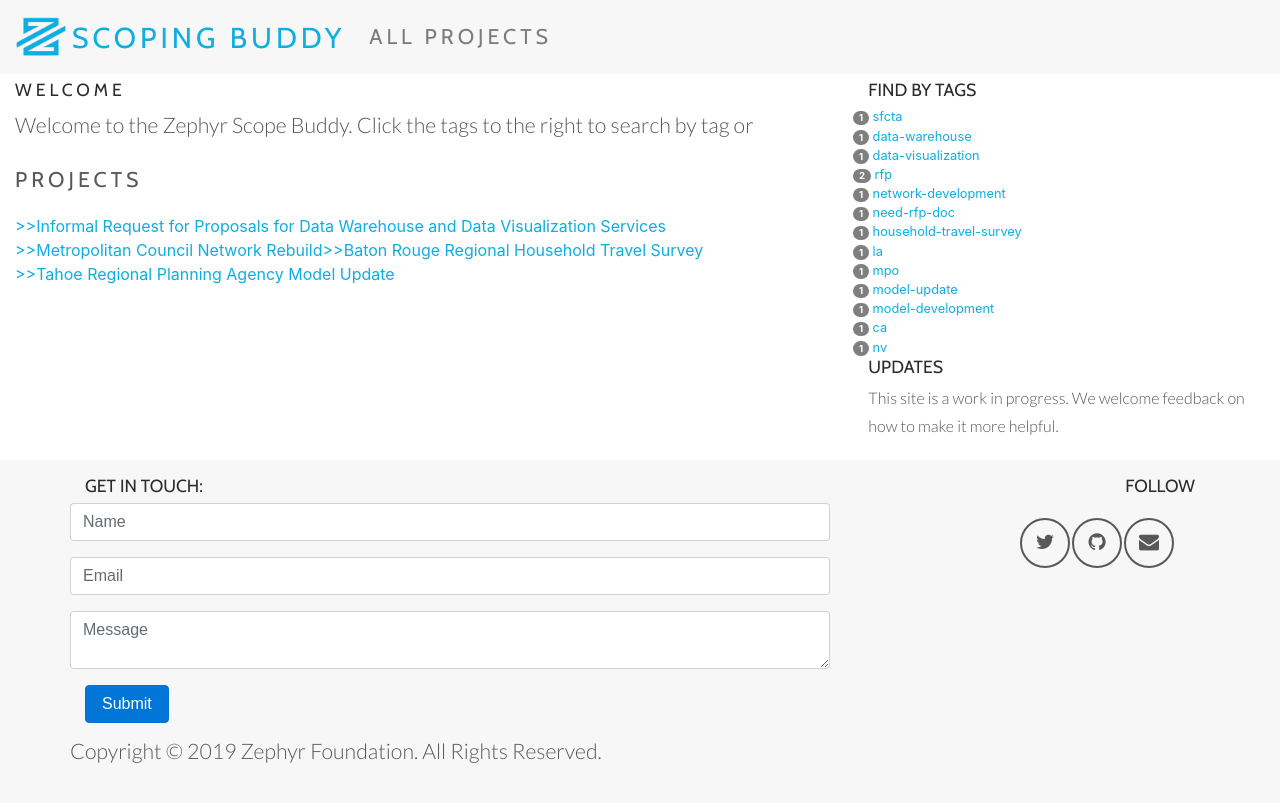
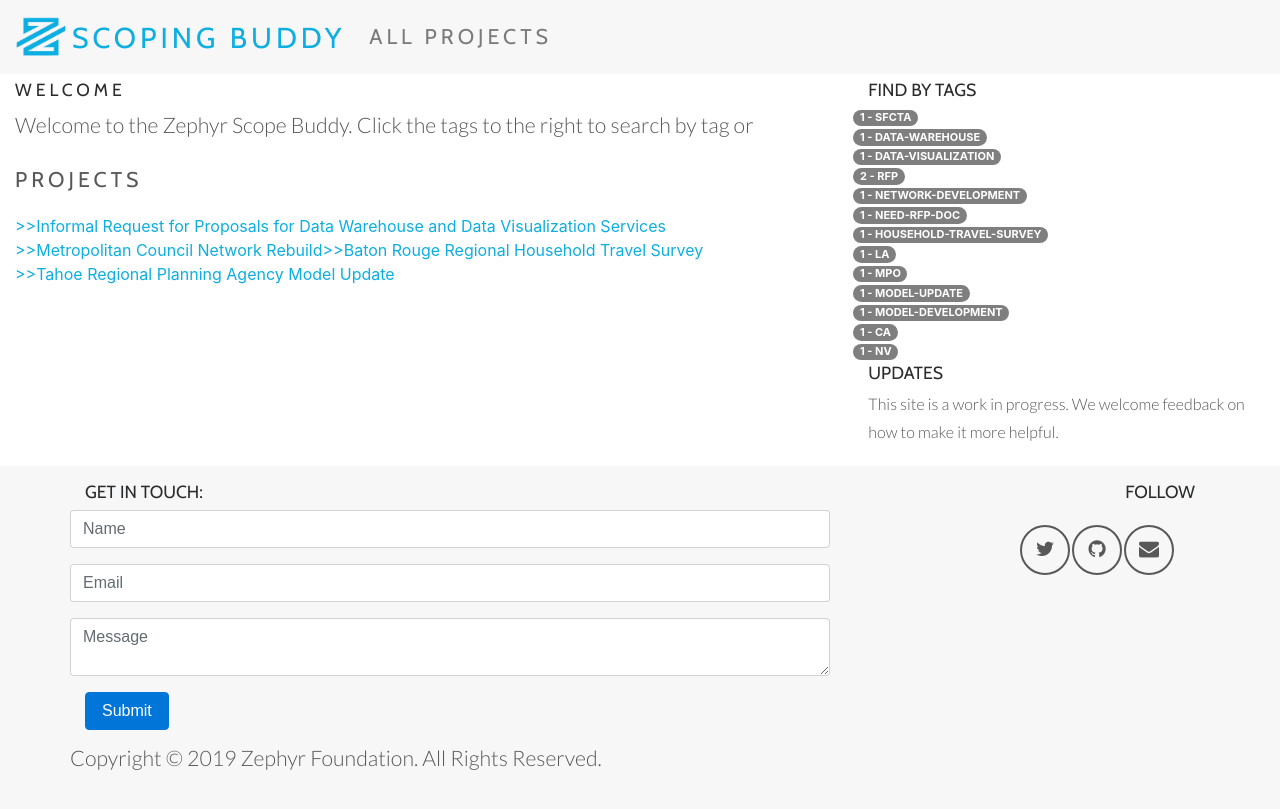
Before and after one commit to ZephyrTransport/scoping-buddy, a Jekyll site: the page built from index.html, in a window 1280 px wide. Shown: the top 809 px of the page. Built offline with Jekyll 4.4.1, drawn with Linux system fonts in a browser that asks for light colours; nearby versions of some CDN libraries.

Commit message:
format buttons

```diff
--- a/css/directory.css
+++ b/css/directory.css
@@ -200,6 +200,9 @@ Items
 
 .badge-primary {
 	background-color: rgba(0,0,0,.5);
+	margin-bottom: 3px;
+	text-transform: uppercase;
+	font-size: 11px;
 }
 
 .card-counter {
--- a/index.html
+++ b/index.html
@@ -67,8 +67,7 @@ subTitle: Hope you find what you are looking for.
       <div class="row">
         <small>
         <a href= "{{ site.baseurl }}/index?tag={{ tag_slug }}">
-        <span class='badge badge-pill badge-primary'> {{ tag_count }}</span>
-        {{ tag }}</small>
+        <span class='badge badge-pill badge-primary'> {{ tag_count }} - {{ tag }}</span>
         </a>
       </div>
 
```
